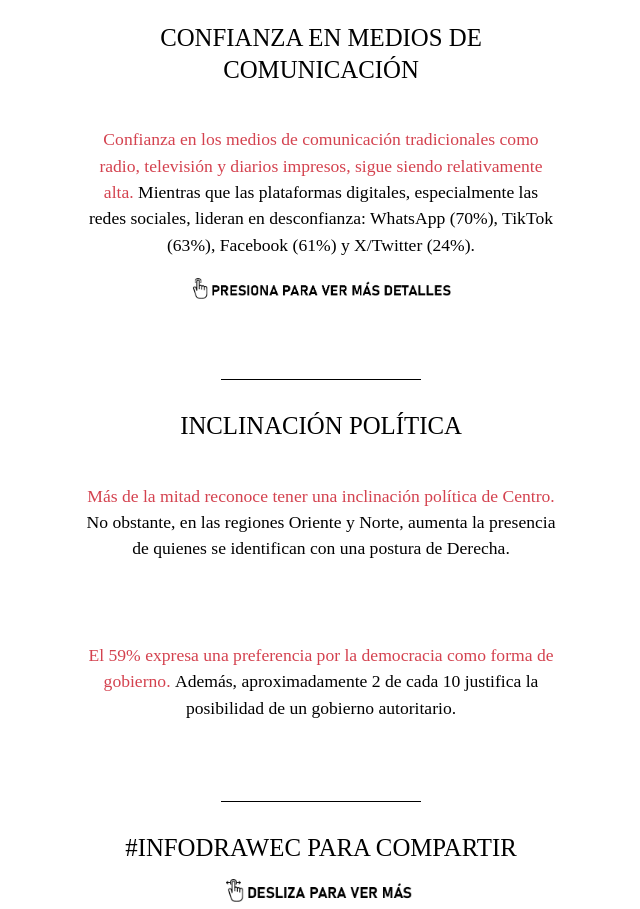
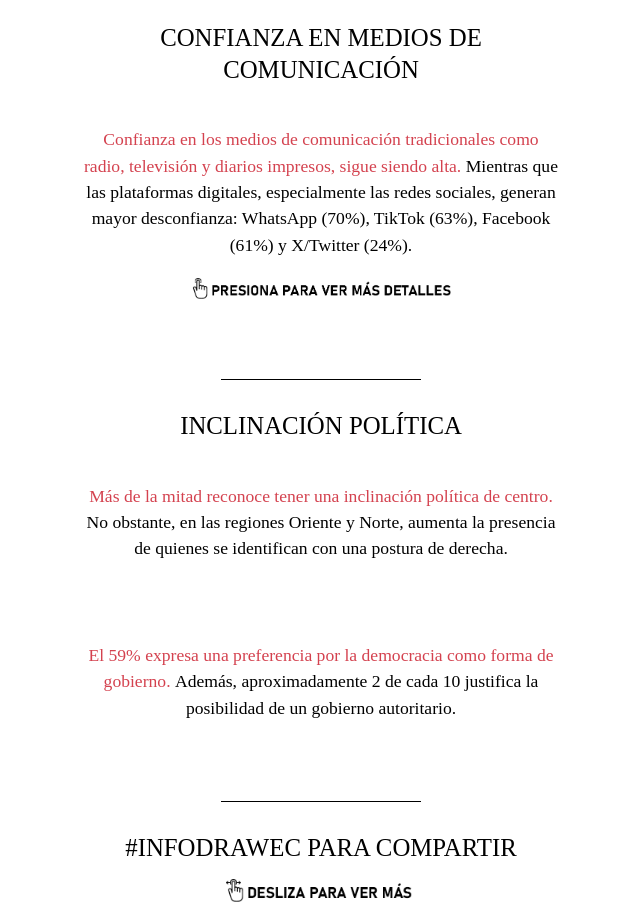
Before and after one commit to nuevasnarrativasec/encuesta-datum-jovenes, a plain HTML site: page index.html in a window 1280 px wide. Shown: the part 3480-4389 px from the top of the page, without its empty margins (319-959 px from the left). Drawn offline with nearby package versions, Linux system fonts and the light colour scheme; a script that the page names is missing; a web font is replaced by a local one.

Commit message:
updateee

```diff
--- a/index.html
+++ b/index.html
@@ -11,7 +11,7 @@
     <meta name="viewport" content="width=device-width, initial-scale=1.0">
     <title>Encuesta DATUM jóvenes</title>
 
-    <link rel="stylesheet" href="./css/style.css?v4">
+    <link rel="stylesheet" href="https://nuevasnarrativasec.github.io/encuesta-datum-jovenes/css/style.css?v5">
 
     <style>
         .ads__zocalo,
@@ -161,7 +161,7 @@
             Confianza en medios de comunicación
         </h3>
         <h4>
-            <span>Confianza en los medios de comunicación tradicionales como radio, televisión y diarios impresos, sigue siendo relativamente alta.</span> Mientras que las plataformas digitales, especialmente las redes sociales, lideran en desconfianza: WhatsApp (70%), TikTok (63%), Facebook (61%) y X/Twitter (24%).
+            <span>Confianza en los medios de comunicación tradicionales como radio, televisión y diarios impresos, sigue siendo alta.</span> Mientras que las plataformas digitales, especialmente las redes sociales, generan mayor desconfianza: WhatsApp (70%), TikTok (63%), Facebook (61%) y X/Twitter (24%).
         </h4>
         <img src="https://nuevasnarrativasec.github.io/encuesta-datum-jovenes/img/icon-presiona.jpg" alt="" width="100%" class="icon-presiona">
         <div class="box-iframe">
@@ -175,7 +175,7 @@
             inclinación política
         </h3>
         <h4>
-            <span>Más de la mitad reconoce tener una inclinación política de Centro.</span>  No obstante, en las regiones Oriente y Norte, aumenta la presencia de quienes se identifican con una postura de Derecha.
+            <span>Más de la mitad reconoce tener una inclinación política de centro.</span>  No obstante, en las regiones Oriente y Norte, aumenta la presencia de quienes se identifican con una postura de derecha.
         </h4>
         <div class="box-iframe">
             <div class="flourish-embed flourish-chart" data-src="visualisation/23509565"><script src="https://public.flourish.studio/resources/embed.js"></script><noscript><img src="https://public.flourish.studio/visualisation/23509565/thumbnail" width="100%" alt="chart visualization" /></noscript></div>
```
